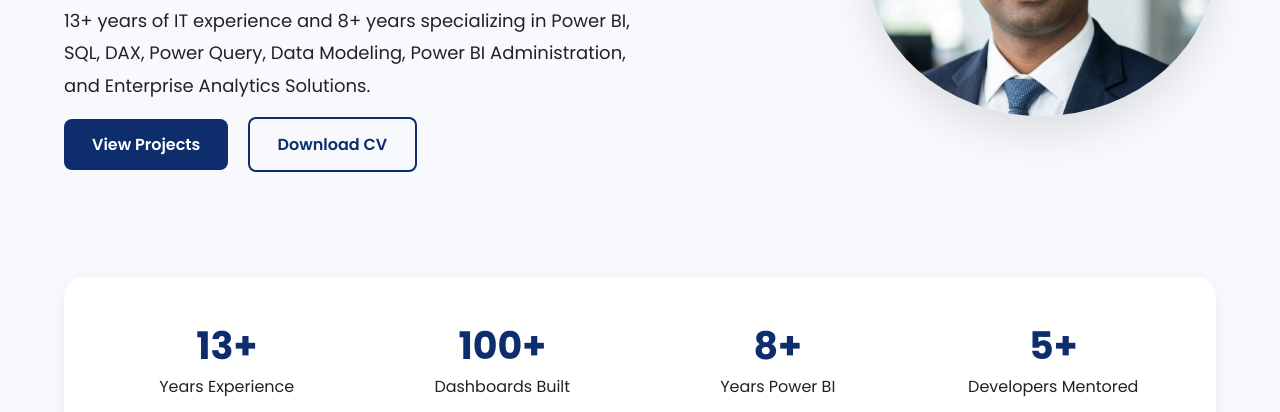
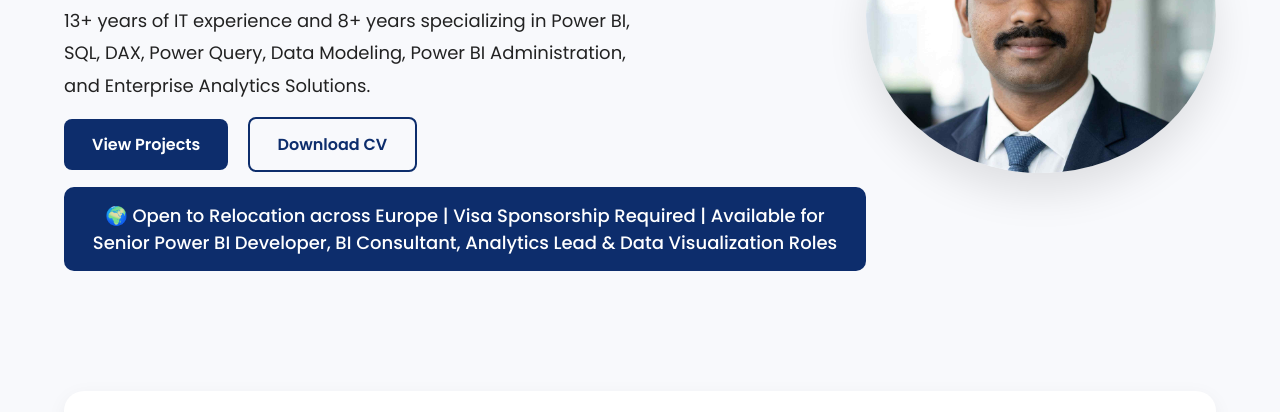
Before and after one commit to kalyanperumalla/kalyanperumalla.github.io, a plain HTML site: page index.html in a window 1280 px wide. Shown: the part 388-800 px from the top of the page. Drawn offline with Linux system fonts and the light colour scheme.

Commit message:
Update index.html
Added relocation details

```diff
--- a/index.html
+++ b/index.html
@@ -217,7 +217,16 @@
 .contact{
 text-align:center;
 }
-
+.relocation-banner{
+    background:#0d2d6c;
+    color:white;
+    text-align:center;
+    padding:15px;
+    margin-top:30px;
+    border-radius:10px;
+    font-size:18px;
+    font-weight:500;
+}
 .contact a{
 display:inline-block;
 margin:10px;
@@ -292,6 +301,10 @@
 <div class="buttons">
 <a href="#projects" class="btn primary">View Projects</a>
 <a href="resume.pdf" class="btn secondary">Download CV</a>
+</div>
+<div class="relocation-banner">
+    🌍 Open to Relocation across Europe | Visa Sponsorship Required |
+    Available for Senior Power BI Developer, BI Consultant, Analytics Lead & Data Visualization Roles
 </div>
 
 </div>
@@ -428,7 +441,7 @@
 
 <a href="mailto:venkatkalyanbabu@gmail.com">Email Me</a>
 
-<a href="https://linkedin.com/in/yourprofile">
+<a href="https://www.linkedin.com/in/kalyan-perumalla" target="_blank">
 LinkedIn
 </a>
 
```
